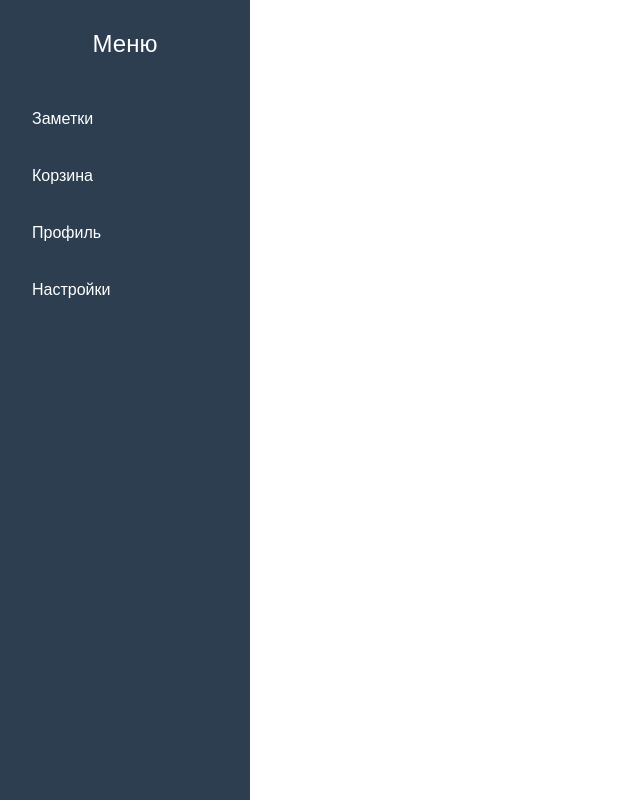
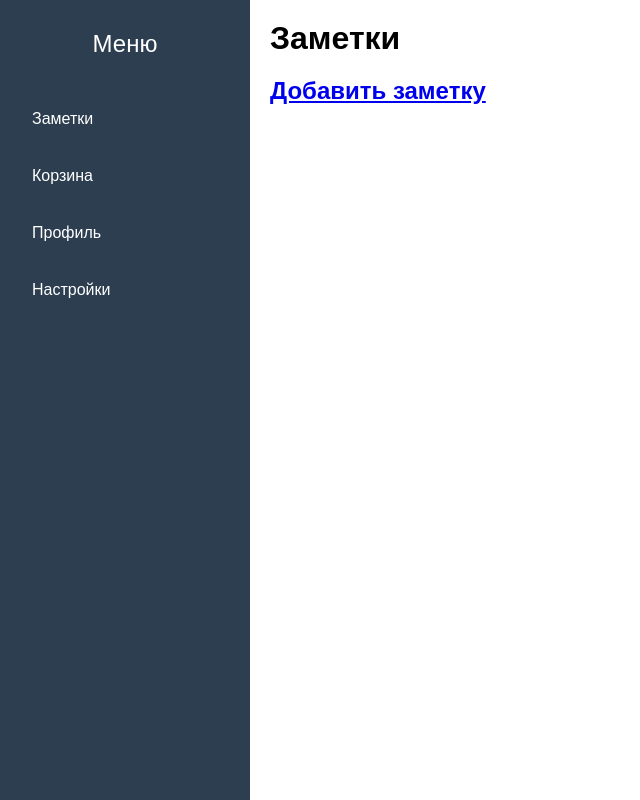
Before and after one commit to Reancoree/notes-app, a Django app: page / in a window 1280 px wide. Shown: the whole page, without its empty margins (0-640 px from the left). Run offline with Django 4.2, Linux system fonts and the light colour scheme; data that the repository does not hold is empty.

Commit message:
Переделал view главной, добавил отображение заметок

```diff
--- a/todo_app/note/static/css/styles.css
+++ b/todo_app/note/static/css/styles.css
@@ -48,6 +48,13 @@
 .main-content {
     margin-left: 250px;
     padding: 20px;
+}
+
+h1 {
+    margin-bottom: 20px; /* Отступ снизу для отделения от заметок */
+}
+
+.notes-list {
     display: flex;
     flex-wrap: wrap; /* Позволяет размещать заметки в несколько строк */
 }
@@ -67,7 +74,7 @@
 
 .note-card h2 {
     font-size: 20px;
-    margin-bottom: 10px;
+    margin-bottom: 50px;
     text-align: center;
 }
 
--- a/todo_app/note/templates/note/index.html
+++ b/todo_app/note/templates/note/index.html
@@ -5,10 +5,14 @@
 <div class="main-content">
   <h1>{{ h1 }}</h1>
 
-  {% for note in notes %}
-  <div class="note-card">
-    <h2>{{ note.title }}</h2>
-    <p>{{ note.text }}</p>
+  <div class="notes-list">
+    {% for note in notes %}
+    <div class="note-card">
+      <h2>{{ note.title }}</h2>
+      <p>{{ note.text }}</p>
+    </div>
+    {% empty %}
+      <a href="#"><h2>Добавить заметку</h2></a>
+    {% endfor %}
   </div>
-  {% endfor %}
 {% endblock content %}
--- a/todo_app/note/urls.py
+++ b/todo_app/note/urls.py
@@ -3,5 +3,5 @@ from note import views
 
 
 urlpatterns = [
-    path('', views.index, name='index'),
+    path('', views.IndexPage.as_view(), name='index'),
 ]
--- /dev/null
+++ b/todo_app/note/utils.py
@@ -0,0 +1,9 @@
+class DataMixin:
+    title = None
+    h1 = None
+
+    def get_mixin_context(self, context, **kwargs):
+        context['title'] = self.title
+        context['h1'] = self.h1
+        context.update(**kwargs)
+        return context
--- a/todo_app/note/views.py
+++ b/todo_app/note/views.py
@@ -1,13 +1,19 @@
 from django.shortcuts import render
+from django.views.generic import ListView
+
+from .utils import DataMixin
 from .models import Note
 
 
-def index(request):
-    notes = Note.public.all()
-    empty = not Note.public.exists()
-    data = {
-        'notes': notes,
-        'empty': empty,
-    }
+class IndexPage(DataMixin, ListView):
+    template_name = 'note/index.html'
+    context_object_name = 'notes'
+    title = 'Главная'
+    h1 = 'Заметки'
 
-    return render(request, 'note/index.html', context=data)
+    def get_queryset(self):
+        return Note.public.all()
+
+    def get_context_data(self, **kwargs):
+        context = super().get_context_data(**kwargs)
+        return self.get_mixin_context(context)
--- a/todo_app/templates/base.html
+++ b/todo_app/templates/base.html
@@ -13,7 +13,7 @@
         <div class="logo">Меню</div>
         <ul class="menu-items">
           <li class="menu-item">
-            <a href="#">Заметки</a>
+            <a href="{% url 'index' %}">Заметки</a>
           </li>
           <li class="menu-item">
             <a href="#">Корзина</a>
```
Also changed, not shown: 1 other file.
